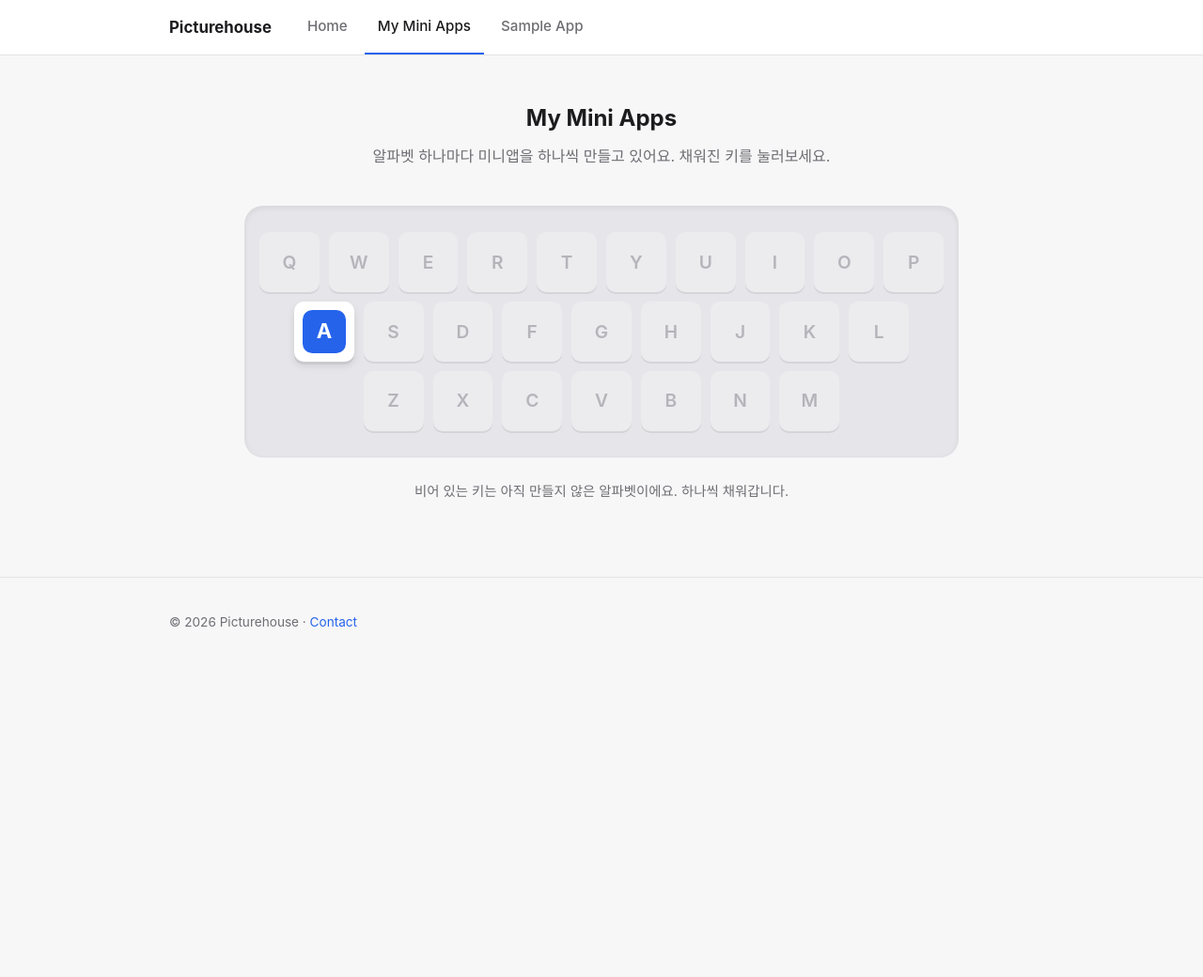
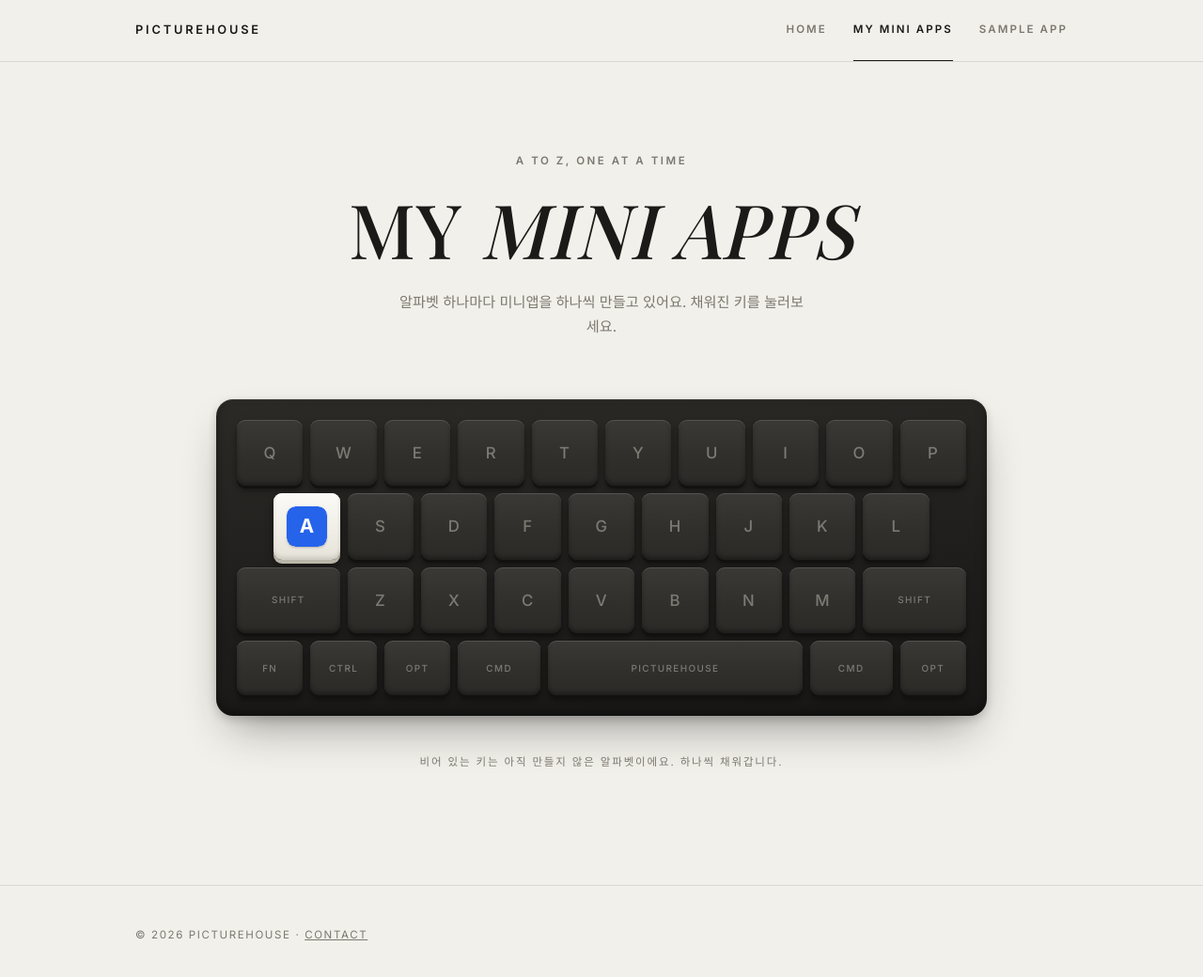
Before and after one commit to PictureHouse/picturehouse.github.io, a Jekyll site: the page built from mini-apps.html, in a window 1280 px wide and 1049 px high. Shown: the top 1040 px of the window at 94% size. Built offline with Jekyll 4.4.1, drawn with Linux system fonts in a browser that asks for light colours; some web fonts are replaced.

Commit message:
whiteboard.is 스타일 리디자인: 세리프 디스플레이 타이포, 페이퍼 팔레트, 실물 키보드 UI
- Playfair Display + Inter 폰트, 웜 오프화이트/차콜 팔레트
- 헤더·탭을 자간 넓은 대문자 라벨로, 홈 히어로를 대형 이탤릭 세리프로 개편
- 키보드를 다크 보드 + 3D 키캡(비활성 회색 키, 활성 크림 키캡+앱 아이콘)으로 재구현, shift/cmd/스페이스바 장식 키 추가
- 빅앱 히어로 다크 섹션화, 방침 페이지 에디토리얼 스타일 적용

Co-Authored-By: Claude Fable 5 <noreply@anthropic.com>

```diff
--- a/_layouts/default.html
+++ b/_layouts/default.html
@@ -5,6 +5,9 @@
   <meta name="viewport" content="width=device-width, initial-scale=1">
   <title>{% if page.title %}{{ page.title }} · {{ site.title }}{% else %}{{ site.title }}{% endif %}</title>
   <meta name="description" content="{{ page.description | default: site.description }}">
+  <link rel="preconnect" href="https://fonts.googleapis.com">
+  <link rel="preconnect" href="https://fonts.gstatic.com" crossorigin>
+  <link href="https://fonts.googleapis.com/css2?family=Playfair+Display:ital,wght@0,500;0,600;1,500;1,600&family=Inter:wght@400;500;600&display=swap" rel="stylesheet">
   <link rel="stylesheet" href="{{ '/assets/css/main.css' | relative_url }}">
 </head>
 <body>
--- a/assets/css/main.css
+++ b/assets/css/main.css
@@ -1,43 +1,69 @@
 /* ===== Base ===== */
 :root {
-  --bg: #f7f7f8;
-  --surface: #ffffff;
-  --text: #1c1c1e;
-  --text-muted: #6e6e73;
-  --accent: #2563eb;
-  --border: #e3e3e6;
-  --key-face: #ffffff;
-  --key-shadow: #c9c9ce;
-  --key-disabled-face: #ececef;
-  --key-disabled-text: #b4b4ba;
-  --radius: 12px;
+  --bg: #f2f0ea;          /* warm paper */
+  --ink: #1b1a18;         /* near-black */
+  --muted: #7c7870;
+  --line: #dcd8cd;
+  --surface: #f7f5f0;
+  --dark: #1b1a18;        /* dark section */
+  --dark-soft: #262522;
+  --serif: "Playfair Display", Georgia, serif;
+  --sans: "Inter", -apple-system, BlinkMacSystemFont, "Apple SD Gothic Neo",
+    "Segoe UI", sans-serif;
 }
 
 * { box-sizing: border-box; }
 
 body {
   margin: 0;
-  font-family: -apple-system, BlinkMacSystemFont, "Apple SD Gothic Neo",
-    "Pretendard", "Segoe UI", Roboto, sans-serif;
+  font-family: var(--sans);
+  font-size: 15px;
   background: var(--bg);
-  color: var(--text);
-  line-height: 1.6;
+  color: var(--ink);
+  line-height: 1.7;
+  -webkit-font-smoothing: antialiased;
 }
 
-a { color: var(--accent); text-decoration: none; }
+a { color: var(--ink); text-decoration: none; }
 
 img { max-width: 100%; }
 
 .container {
-  max-width: 960px;
+  max-width: 1040px;
   margin: 0 auto;
-  padding: 0 20px;
+  padding: 0 24px;
+}
+
+/* ===== Typography helpers ===== */
+.eyebrow {
+  font-size: 0.72rem;
+  font-weight: 600;
+  letter-spacing: 0.22em;
+  text-transform: uppercase;
+  color: var(--muted);
+  margin: 0 0 20px;
+}
+
+.display {
+  font-family: var(--serif);
+  font-weight: 500;
+  font-size: clamp(2.6rem, 7vw, 5rem);
+  line-height: 1.05;
+  letter-spacing: 0.01em;
+  text-transform: uppercase;
+  margin: 0;
+}
+
+.display em {
+  font-style: italic;
+  font-weight: 500;
 }
 
 /* ===== Header / Tabs ===== */
 .site-header {
-  background: var(--surface);
-  border-bottom: 1px solid var(--border);
+  background: rgba(242, 240, 234, 0.92);
+  backdrop-filter: blur(8px);
+  border-bottom: 1px solid var(--line);
   position: sticky;
   top: 0;
   z-index: 10;
@@ -46,20 +72,22 @@ img { max-width: 100%; }
 .header-inner {
   display: flex;
   align-items: center;
+  justify-content: space-between;
   gap: 24px;
 }
 
 .site-logo {
-  font-weight: 700;
-  font-size: 1.05rem;
-  color: var(--text);
-  padding: 14px 0;
+  font-size: 0.8rem;
+  font-weight: 600;
+  letter-spacing: 0.22em;
+  text-transform: uppercase;
+  padding: 20px 0;
   white-space: nowrap;
 }
 
 .tabs {
   display: flex;
-  gap: 4px;
+  gap: 28px;
   overflow-x: auto;
   -webkit-overflow-scrolling: touch;
   scrollbar-width: none;
@@ -67,92 +95,114 @@ img { max-width: 100%; }
 .tabs::-webkit-scrollbar { display: none; }
 
 .tab {
-  padding: 16px 14px;
-  color: var(--text-muted);
-  font-weight: 500;
-  font-size: 0.95rem;
+  padding: 22px 0;
+  font-size: 0.72rem;
+  font-weight: 600;
+  letter-spacing: 0.18em;
+  text-transform: uppercase;
+  color: var(--muted);
   white-space: nowrap;
-  border-bottom: 2px solid transparent;
-  transition: color 0.15s;
+  border-bottom: 1px solid transparent;
+  transition: color 0.2s;
 }
 
-.tab:hover { color: var(--text); }
+.tab:hover { color: var(--ink); }
 
 .tab--active {
-  color: var(--text);
-  border-bottom-color: var(--accent);
+  color: var(--ink);
+  border-bottom-color: var(--ink);
 }
 
 /* ===== Footer ===== */
 .site-footer {
-  border-top: 1px solid var(--border);
-  margin-top: 80px;
-  padding: 24px 0;
-  color: var(--text-muted);
-  font-size: 0.85rem;
+  border-top: 1px solid var(--line);
+  margin-top: 120px;
+  padding: 32px 0;
+  color: var(--muted);
+  font-size: 0.72rem;
+  letter-spacing: 0.14em;
+  text-transform: uppercase;
 }
+
+.site-footer a { color: var(--muted); text-decoration: underline; }
+.site-footer a:hover { color: var(--ink); }
 
 /* ===== Home ===== */
 .home-hero {
-  padding: 72px 0 40px;
+  padding: 110px 0 72px;
   text-align: center;
 }
 
-.home-hero h1 {
-  font-size: 2.4rem;
-  margin: 0 0 8px;
-}
-
 .home-tagline {
-  color: var(--text-muted);
-  font-size: 1.1rem;
-  margin: 0;
+  color: var(--muted);
+  font-size: 0.95rem;
+  margin: 28px auto 0;
+  max-width: 480px;
 }
 
 .home-sections {
   display: grid;
-  grid-template-columns: repeat(auto-fill, minmax(260px, 1fr));
-  gap: 16px;
-  margin-top: 32px;
+  grid-template-columns: repeat(auto-fill, minmax(300px, 1fr));
+  gap: 0;
+  border-top: 1px solid var(--line);
+  border-left: 1px solid var(--line);
+  margin-top: 48px;
 }
 
 .home-card {
   display: block;
-  background: var(--surface);
-  border: 1px solid var(--border);
-  border-radius: var(--radius);
-  padding: 24px;
-  color: var(--text);
-  transition: transform 0.15s, box-shadow 0.15s;
+  padding: 40px 32px 48px;
+  border-right: 1px solid var(--line);
+  border-bottom: 1px solid var(--line);
+  transition: background 0.25s;
 }
 
-.home-card:hover {
-  transform: translateY(-2px);
-  box-shadow: 0 8px 24px rgba(0, 0, 0, 0.07);
+.home-card:hover { background: var(--surface); }
+
+.home-card h2 {
+  font-family: var(--serif);
+  font-weight: 500;
+  font-style: italic;
+  font-size: 1.7rem;
+  margin: 0 0 12px;
 }
 
-.home-card h2 { margin: 0 0 8px; font-size: 1.2rem; }
-.home-card p { margin: 0; color: var(--text-muted); font-size: 0.95rem; }
-.home-card-meta { margin-top: 12px !important; font-size: 0.8rem !important; }
+.home-card p { margin: 0; color: var(--muted); font-size: 0.9rem; }
 
-/* ===== Mini Apps: Keyboard ===== */
-.miniapps { padding-top: 48px; }
+.home-card-meta {
+  margin-top: 20px !important;
+  font-size: 0.68rem !important;
+  letter-spacing: 0.18em;
+  text-transform: uppercase;
+}
 
-.miniapps-header { text-align: center; margin-bottom: 40px; }
-.miniapps-header h1 { margin: 0 0 8px; }
-.miniapps-header p { color: var(--text-muted); margin: 0; }
+/* ===== Mini Apps page ===== */
+.miniapps { padding-top: 96px; }
 
+.miniapps-header { text-align: center; margin-bottom: 64px; }
+.miniapps-header p:not(.eyebrow) {
+  color: var(--muted);
+  margin: 24px auto 0;
+  max-width: 440px;
+  font-size: 0.95rem;
+}
+
+/* ===== Keyboard (realistic) ===== */
 .keyboard {
-  --kb-gap: 10px;
+  --kb-gap: 8px;
   display: flex;
   flex-direction: column;
   gap: var(--kb-gap);
-  max-width: 760px;
+  max-width: 820px;
   margin: 0 auto;
-  padding: 28px 16px;
-  background: #e6e6ea;
-  border-radius: 20px;
-  box-shadow: inset 0 2px 6px rgba(0, 0, 0, 0.08);
+  padding: 22px;
+  background: linear-gradient(175deg, #2b2a27 0%, #1e1d1b 60%, #191817 100%);
+  border-radius: 18px;
+  box-shadow:
+    0 1px 0 rgba(255, 255, 255, 0.08) inset,
+    0 -6px 12px rgba(0, 0, 0, 0.35) inset,
+    0 24px 48px -16px rgba(27, 26, 24, 0.45),
+    0 4px 10px rgba(27, 26, 24, 0.18);
 }
 
 .kb-row {
@@ -163,61 +213,106 @@ img { max-width: 100%; }
 }
 
 .key {
+  --key-w: calc((100% - 9 * var(--kb-gap)) / 10);
   position: relative;
-  /* 첫 줄(10키) 기준으로 키 폭을 잡아 모든 줄의 키 크기를 통일 */
-  width: calc((100% - 9 * var(--kb-gap)) / 10);
+  width: var(--key-w);
   aspect-ratio: 1;
-  border-radius: 10px;
+  border-radius: 9px;
   display: flex;
   align-items: center;
   justify-content: center;
   flex-shrink: 0;
 }
 
+/* 비활성(회색) 키캡 */
+.key--disabled,
+.key--deco {
+  background: linear-gradient(180deg, #3a3936 0%, #312f2c 55%, #2b2a27 100%);
+  box-shadow:
+    0 1px 0 rgba(255, 255, 255, 0.14) inset,
+    0 -3px 4px rgba(0, 0, 0, 0.3) inset,
+    0 3px 0 #121110,
+    0 5px 6px rgba(0, 0, 0, 0.4);
+  color: #7d7a73;
+  cursor: default;
+  user-select: none;
+}
+
+.key-letter {
+  font-size: clamp(0.75rem, 1.8vw, 1.05rem);
+  font-weight: 500;
+  letter-spacing: 0.04em;
+}
+
+/* 활성 키캡: 크림색 키캡 위에 앱 아이콘 인쇄 */
 .key--active {
-  background: var(--key-face);
-  box-shadow: 0 3px 0 var(--key-shadow), 0 4px 8px rgba(0, 0, 0, 0.1);
-  transition: transform 0.08s, box-shadow 0.08s;
+  background: linear-gradient(180deg, #fbfaf6 0%, #efede5 60%, #e5e2d8 100%);
+  box-shadow:
+    0 1px 0 rgba(255, 255, 255, 0.9) inset,
+    0 -3px 4px rgba(27, 26, 24, 0.12) inset,
+    0 4px 0 #b9b5a8,
+    0 6px 8px rgba(0, 0, 0, 0.45);
+  transition: transform 0.07s ease, box-shadow 0.07s ease;
 }
 
 .key--active:hover {
   transform: translateY(1px);
-  box-shadow: 0 2px 0 var(--key-shadow), 0 3px 6px rgba(0, 0, 0, 0.1);
+  box-shadow:
+    0 1px 0 rgba(255, 255, 255, 0.9) inset,
+    0 -3px 4px rgba(27, 26, 24, 0.12) inset,
+    0 3px 0 #b9b5a8,
+    0 5px 6px rgba(0, 0, 0, 0.45);
 }
 
 .key--active:active {
-  transform: translateY(3px);
-  box-shadow: 0 0 0 var(--key-shadow), 0 1px 3px rgba(0, 0, 0, 0.1);
+  transform: translateY(4px);
+  box-shadow:
+    0 1px 0 rgba(255, 255, 255, 0.9) inset,
+    0 -2px 3px rgba(27, 26, 24, 0.14) inset,
+    0 0 0 #b9b5a8,
+    0 1px 3px rgba(0, 0, 0, 0.4);
 }
 
 .key-icon {
-  width: 72%;
-  height: 72%;
-  border-radius: 8px;
+  width: 62%;
+  height: 62%;
+  border-radius: 22%;
   object-fit: cover;
+  box-shadow: 0 1px 2px rgba(27, 26, 24, 0.25);
 }
 
-.key--disabled {
-  background: var(--key-disabled-face);
-  box-shadow: 0 2px 0 #d4d4d9;
-  color: var(--key-disabled-text);
-  font-weight: 600;
-  font-size: clamp(0.85rem, 2vw, 1.2rem);
-  cursor: default;
-  user-select: none;
+/* 하단 수식키 줄 */
+.key--wide { width: calc(var(--key-w) * 1.5 + var(--kb-gap) * 0.5); aspect-ratio: auto; }
+.key--cmd { width: calc(var(--key-w) * 1.25); aspect-ratio: auto; }
+.key--space { flex: 1; aspect-ratio: auto; }
+
+.kb-row--bottom .key {
+  aspect-ratio: auto;
+  height: clamp(30px, 6vw, 58px);
+  padding: 0 6px;
+}
+
+.key--wide { padding: 0 6px; }
+
+.key-label {
+  font-size: clamp(0.5rem, 1.1vw, 0.62rem);
+  font-weight: 500;
+  letter-spacing: 0.14em;
+  text-transform: uppercase;
 }
 
 /* 툴팁 */
 .key-tooltip {
   position: absolute;
-  bottom: calc(100% + 10px);
+  bottom: calc(100% + 12px);
   left: 50%;
   transform: translateX(-50%) translateY(4px);
-  background: var(--text);
-  color: #fff;
-  font-size: 0.78rem;
-  padding: 6px 10px;
-  border-radius: 8px;
+  background: var(--ink);
+  color: var(--bg);
+  font-size: 0.72rem;
+  letter-spacing: 0.06em;
+  padding: 7px 12px;
+  border-radius: 999px;
   white-space: nowrap;
   opacity: 0;
   pointer-events: none;
@@ -232,90 +327,142 @@ img { max-width: 100%; }
 
 .miniapps-note {
   text-align: center;
-  color: var(--text-muted);
-  font-size: 0.9rem;
-  margin-top: 24px;
+  color: var(--muted);
+  font-size: 0.72rem;
+  letter-spacing: 0.16em;
+  text-transform: uppercase;
+  margin-top: 40px;
 }
 
 /* ===== Big App Landing ===== */
 .bigapp-hero {
-  background: var(--surface);
-  border-bottom: 1px solid var(--border);
-  padding: 64px 0 48px;
+  background: var(--dark);
+  color: var(--bg);
+  padding: 110px 0 88px;
   text-align: center;
 }
 
 .hero-icon {
-  width: 96px;
-  height: 96px;
+  width: 92px;
+  height: 92px;
   border-radius: 22px;
-  box-shadow: 0 8px 24px rgba(0, 0, 0, 0.12);
-  margin-bottom: 16px;
+  box-shadow: 0 16px 40px rgba(0, 0, 0, 0.5);
+  margin-bottom: 28px;
 }
 
-.bigapp-hero h1 { margin: 0 0 6px; font-size: 2rem; }
+.bigapp-hero h1 {
+  font-family: var(--serif);
+  font-weight: 500;
+  font-size: clamp(2.2rem, 5.5vw, 3.6rem);
+  text-transform: uppercase;
+  letter-spacing: 0.01em;
+  line-height: 1.1;
+  margin: 0 0 12px;
+}
 
-.hero-tagline { color: var(--text-muted); font-size: 1.1rem; margin: 0 0 24px; }
+.hero-tagline {
+  color: rgba(242, 240, 234, 0.6);
+  font-size: 0.95rem;
+  margin: 0 0 36px;
+}
 
 .hero-actions {
   display: flex;
-  gap: 10px;
+  gap: 12px;
   justify-content: center;
   flex-wrap: wrap;
 }
 
 .btn {
   display: inline-block;
-  padding: 10px 20px;
+  padding: 11px 26px;
   border-radius: 999px;
+  font-size: 0.72rem;
   font-weight: 600;
-  font-size: 0.95rem;
+  letter-spacing: 0.16em;
+  text-transform: uppercase;
+  transition: opacity 0.2s, background 0.2s, color 0.2s;
 }
 
-.btn--primary { background: var(--accent); color: #fff; }
-.btn--primary:hover { filter: brightness(1.1); }
+.btn--primary {
+  background: var(--bg);
+  color: var(--ink);
+}
+.btn--primary:hover { opacity: 0.85; }
 
 .btn--ghost {
-  border: 1px solid var(--border);
-  color: var(--text-muted);
-  background: transparent;
+  border: 1px solid rgba(242, 240, 234, 0.35);
+  color: rgba(242, 240, 234, 0.75);
 }
-.btn--ghost:hover { color: var(--text); }
+.btn--ghost:hover {
+  border-color: var(--bg);
+  color: var(--bg);
+}
 
 .bigapp-screens {
   display: flex;
-  gap: 14px;
+  gap: 16px;
   overflow-x: auto;
-  padding: 32px 20px;
+  padding: 56px 24px;
+  justify-content: safe center;
 }
 
 .bigapp-screens img {
-  height: 420px;
-  border-radius: 16px;
-  border: 1px solid var(--border);
+  height: 440px;
+  border-radius: 18px;
+  border: 1px solid var(--line);
+  box-shadow: 0 20px 40px -20px rgba(27, 26, 24, 0.3);
 }
 
-.bigapp-body { padding-top: 24px; }
+.bigapp-body { padding-top: 40px; max-width: 720px; }
 
 /* ===== Privacy / Prose ===== */
-.privacy { padding-top: 48px; max-width: 720px; }
+.privacy { padding-top: 96px; max-width: 720px; }
 
-.privacy-header { margin-bottom: 32px; }
-.privacy-header h1 { margin-bottom: 4px; }
-.privacy-app, .privacy-updated {
-  color: var(--text-muted);
-  font-size: 0.9rem;
-  margin: 2px 0;
+.privacy-header {
+  margin-bottom: 48px;
+  padding-bottom: 32px;
+  border-bottom: 1px solid var(--line);
 }
 
-.prose h2 { margin-top: 2em; font-size: 1.3rem; }
-.prose h3 { margin-top: 1.5em; }
-.prose li { margin-bottom: 4px; }
+.privacy-header h1 {
+  font-family: var(--serif);
+  font-weight: 500;
+  font-size: clamp(1.8rem, 4vw, 2.6rem);
+  line-height: 1.2;
+  margin: 0 0 16px;
+}
+
+.privacy-app, .privacy-updated {
+  color: var(--muted);
+  font-size: 0.72rem;
+  letter-spacing: 0.14em;
+  text-transform: uppercase;
+  margin: 4px 0;
+}
+
+.prose { font-size: 0.95rem; }
+
+.prose h2 {
+  font-family: var(--serif);
+  font-weight: 600;
+  margin-top: 2.4em;
+  font-size: 1.35rem;
+}
+
+.prose h3 { margin-top: 1.6em; }
+.prose li { margin-bottom: 6px; }
+.prose a { text-decoration: underline; }
 
 /* ===== Responsive ===== */
 @media (max-width: 640px) {
-  .keyboard { --kb-gap: 5px; padding: 14px 8px; border-radius: 14px; }
-  .key { border-radius: 8px; }
-  .home-hero { padding: 48px 0 24px; }
-  .home-hero h1 { font-size: 1.8rem; }
+  .keyboard { --kb-gap: 4px; padding: 12px 10px; border-radius: 12px; }
+  .key { border-radius: 6px; }
+  .key-icon { border-radius: 20%; }
+  .home-hero { padding: 72px 0 48px; }
+  .miniapps { padding-top: 64px; }
+  .site-logo { padding: 16px 0; }
+  .tab { padding: 18px 0; }
+  .header-inner { flex-direction: column; align-items: flex-start; gap: 0; }
+  .site-logo { padding-bottom: 0; }
 }
--- a/index.html
+++ b/index.html
@@ -4,7 +4,8 @@ permalink: /
 ---
 <section class="home-hero">
   <div class="container">
-    <h1>{{ site.title }}</h1>
+    <p class="eyebrow">Picturehouse — Apps &amp; Experiments</p>
+    <h1 class="display">Where Ideas<br><em>Take Shape</em></h1>
     <p class="home-tagline">알파벳 하나에 미니앱 하나, 그리고 조금 더 큰 앱들.</p>
   </div>
 </section>
--- a/mini-apps.html
+++ b/mini-apps.html
@@ -4,7 +4,8 @@ permalink: /mini-apps/
 ---
 <section class="container miniapps">
   <header class="miniapps-header">
-    <h1>My Mini Apps</h1>
+    <p class="eyebrow">A to Z, One at a Time</p>
+    <h1 class="display">My <em>Mini Apps</em></h1>
     <p>알파벳 하나마다 미니앱을 하나씩 만들고 있어요. 채워진 키를 눌러보세요.</p>
   </header>
 
@@ -12,6 +13,7 @@ permalink: /mini-apps/
     {% assign rows = "qwertyuiop,asdfghjkl,zxcvbnm" | split: "," %}
     {% for row in rows %}
     <div class="kb-row kb-row--{{ forloop.index }}">
+      {% if forloop.index == 3 %}<div class="key key--deco key--wide"><span class="key-label">shift</span></div>{% endif %}
       {% assign letters = row | split: "" %}
       {% for letter in letters %}
         {% assign app = site.data.miniapps | where: "letter", letter | first %}
@@ -28,8 +30,18 @@ permalink: /mini-apps/
         </div>
         {% endif %}
       {% endfor %}
+      {% if forloop.index == 3 %}<div class="key key--deco key--wide"><span class="key-label">shift</span></div>{% endif %}
     </div>
     {% endfor %}
+    <div class="kb-row kb-row--bottom">
+      <div class="key key--deco"><span class="key-label">fn</span></div>
+      <div class="key key--deco"><span class="key-label">ctrl</span></div>
+      <div class="key key--deco"><span class="key-label">opt</span></div>
+      <div class="key key--deco key--cmd"><span class="key-label">cmd</span></div>
+      <div class="key key--deco key--space"><span class="key-label">picturehouse</span></div>
+      <div class="key key--deco key--cmd"><span class="key-label">cmd</span></div>
+      <div class="key key--deco"><span class="key-label">opt</span></div>
+    </div>
   </div>
 
   <p class="miniapps-note">비어 있는 키는 아직 만들지 않은 알파벳이에요. 하나씩 채워갑니다.</p>
```
